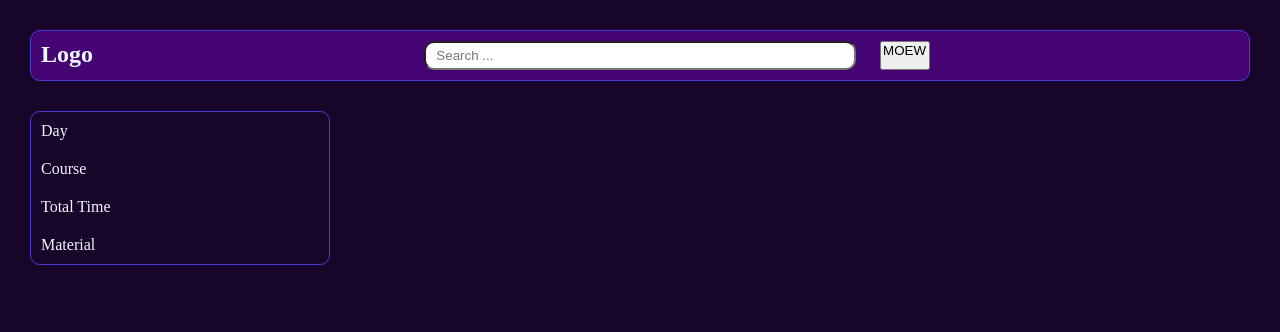
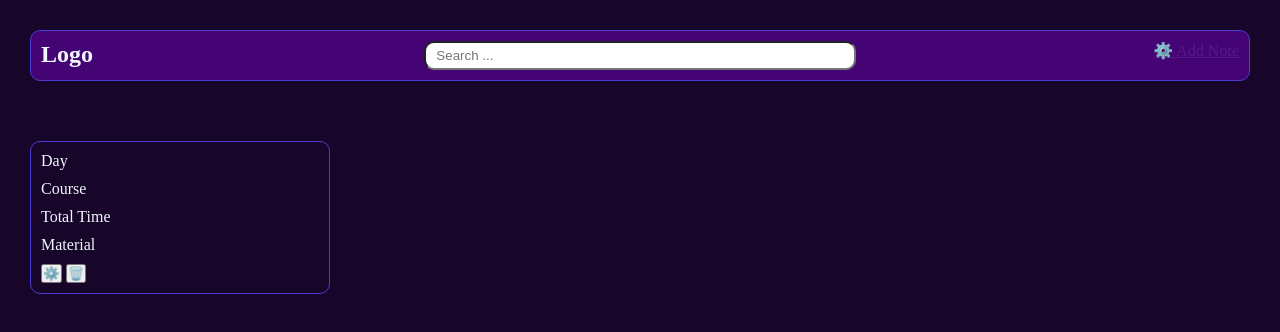
Before and after one commit to vMuhaymin/MiniProjs, a React (Vite) app in the folder ReactNotion/Note/: page / in a window 1280 px wide. Shown: the top 332 px of the page. Built offline with nearby package versions, Linux system fonts and the light colour scheme.

Commit message:
Add Control Buttons

```diff
--- a/ReactNotion/Note/src/App.css
+++ b/ReactNotion/Note/src/App.css
@@ -12,7 +12,10 @@ body{
   height: 100vh;
   font-family: 'Times New Roman', Times, serif;
 }
-
+.Container{
+  display: flex ;
+  flex-direction: row;
+}
 
 .card-container{
   display: flex;
@@ -28,9 +31,9 @@ body{
 .main-Info-data{
   display: flex;
   color: aliceblue;
-  width: 100%;
+  width: 40%;
   flex-direction: column;
-  gap: 20px;
+  gap: 10px;
  list-style: none;
 }
 
@@ -69,19 +72,14 @@ body{
 }
 
 input:focus{
-  border:3px solid  #4C3BCF;
+  border: 2px solid  #5a74ec;
   outline: none;
 }
 
 
-.button{
+.Options{
   display: flex;
   width: 30%;
-  justify-content: left;
-}
-.button button{
-  width: 50px;
-
-  text-align: center;
+  justify-content: right;
 
 }
--- a/ReactNotion/Note/src/components/MyCard.jsx
+++ b/ReactNotion/Note/src/components/MyCard.jsx
@@ -1,15 +1,28 @@
 
 function MyCard(){
     return(<>
-    <div className="card-container">
+    <div className="Container">
+
+        <div className="card-container">
             <ul className="main-Info-data">
                 {/* Require A fix, its table data <td> not <li>  */}
                 <li>Day</li>
                 <li>Course</li>
                 <li>Total Time</li>
                 <li> Material </li>
+                <div className="option"> <button >⚙️ </button> <button > 🗑️</button></div>
+
             </ul>
+
+
+
+        </div>
+
+
+
     </div>
+
+
     </>);
 }
 
--- a/ReactNotion/Note/src/components/NavBar.jsx
+++ b/ReactNotion/Note/src/components/NavBar.jsx
@@ -3,9 +3,10 @@ function NavBar(){
     <div className="nav">
             <div className="logo"><h2>Logo </h2> </div>
 
-             <div className="search"> <input type="text" name="" id="" placeholder="Search ... " /></div>
+             <div className="search"> <input type="text" name="" id="" placeholder="Search ... " />  </div>
 
-             <div className="button"><button className="search"> MOEW </button></div>
+             <div className="button"> </div>
+             <div className="Options"> <a href=""> ⚙️ Add Note</a> </div>
     </div>
     </>);
 }
```
Also changed, not shown: ReactNotion/Note/src/App.jsx (line endings or trailing spaces).
